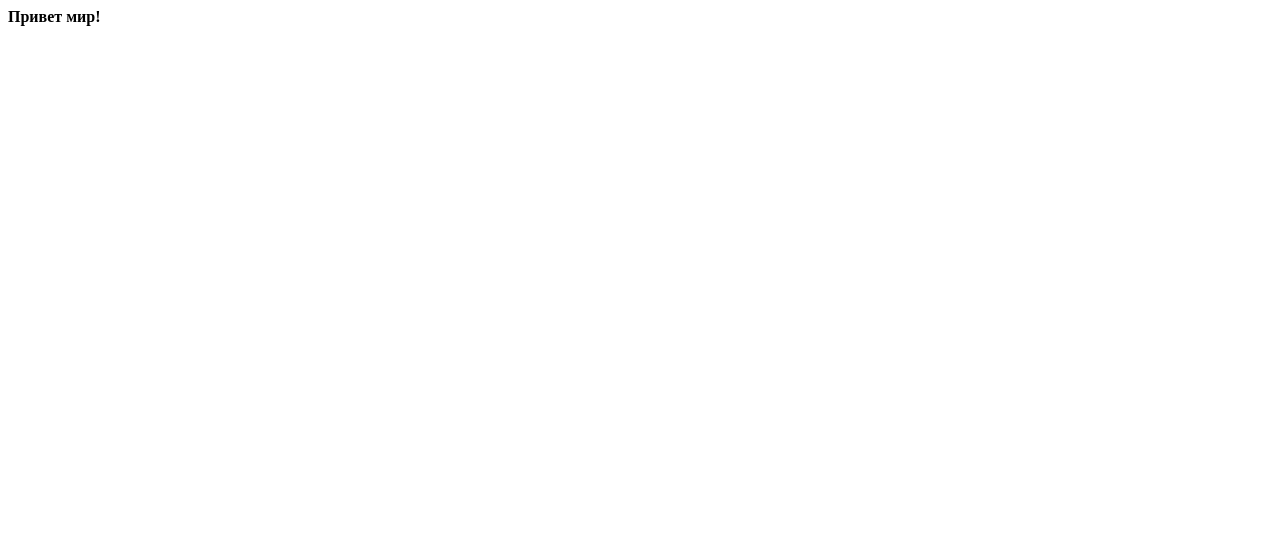
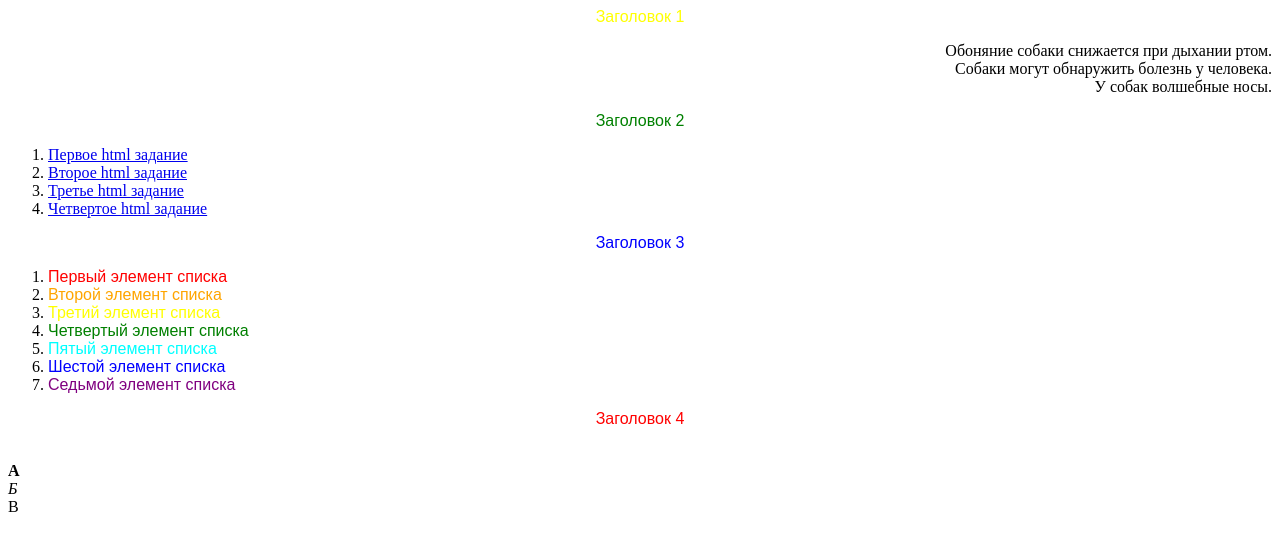
Before and after one commit to SofiaErko/SofiaErko.github.io, a plain HTML site: page index.html in a window 1280 px wide. Drawn offline with Linux system fonts and the light colour scheme.

Commit message:
Update index.html

```diff
--- a/index.html
+++ b/index.html
@@ -1,7 +1,31 @@
 <html>
-     <head>
-     </head>
-          <body>
-            <p><b>Привет мир!</b></p>
-          </body>
+
+  <head>
+    <meta charset="utf-8"/>
+    <title>Ерько_Задание_1</title>
+  </head>
+
+  <body>
+    <p align="center" ><font face="Arial" color="yellow">Заголовок 1</font></p>
+	<p align="right">Обоняние собаки снижается при дыхании ртом.<br> Собаки могут обнаружить болезнь у человека.<br>У собак волшебные носы.
+    <p align="center"><font face="Arial" color="green">Заголовок 2</font></p>
+  <ol>
+    <li><a href="Задание_1.html">Первое html задание</a></li>
+    <li><a href="Задание_2.html">Второе html задание</a></li>
+    <li><a href="Задание_3.html">Третье html задание</a></li>
+	<li><a href="Задание_4.html">Четвертое html задание</a></li>
+  </ol>
+    <p align="center"><font face="Arial" color="blue">Заголовок 3</font></p>
+  <ol>
+    <li><font face="Arial" color="red">Первый элемент списка</font></li>
+    <li><font face="Arial" color="orange">Второй элемент списка</font></li>
+    <li><font face="Arial" color="yellow">Третий элемент списка</font></li>
+    <li><font face="Arial" color="green">Четвертый элемент списка</font></li>
+    <li><font face="Arial" color="cyan">Пятый элемент списка</font></li>
+    <li><font face="Arial" color="blue">Шестой элемент списка</font></li>
+    <li><font face="Arial" color="purple">Седьмой элемент списка</font></li>
+  </ol>
+
+    <p align="center" ><font face="Arial" color="red">Заголовок 4</font></p><br><b>А</b><br><i>Б</i><br>В
+  </body>
 </html>
```
